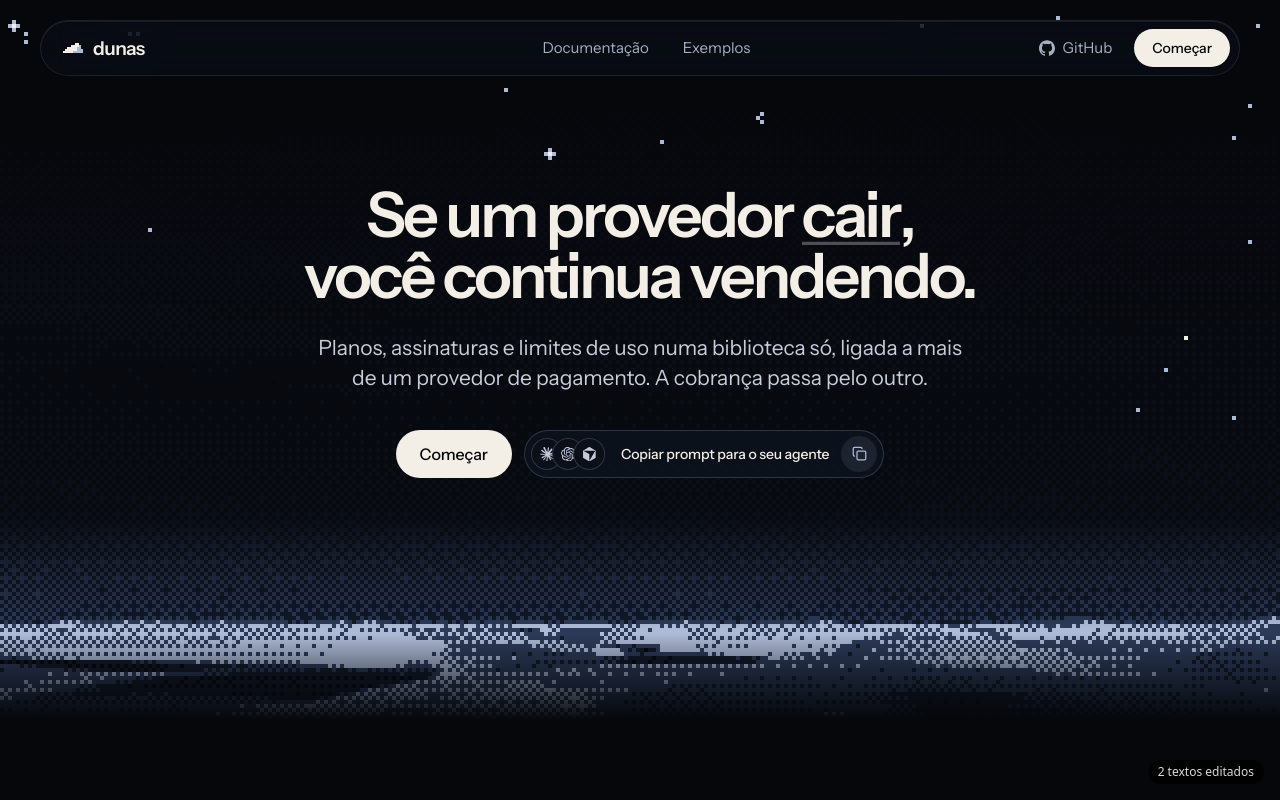
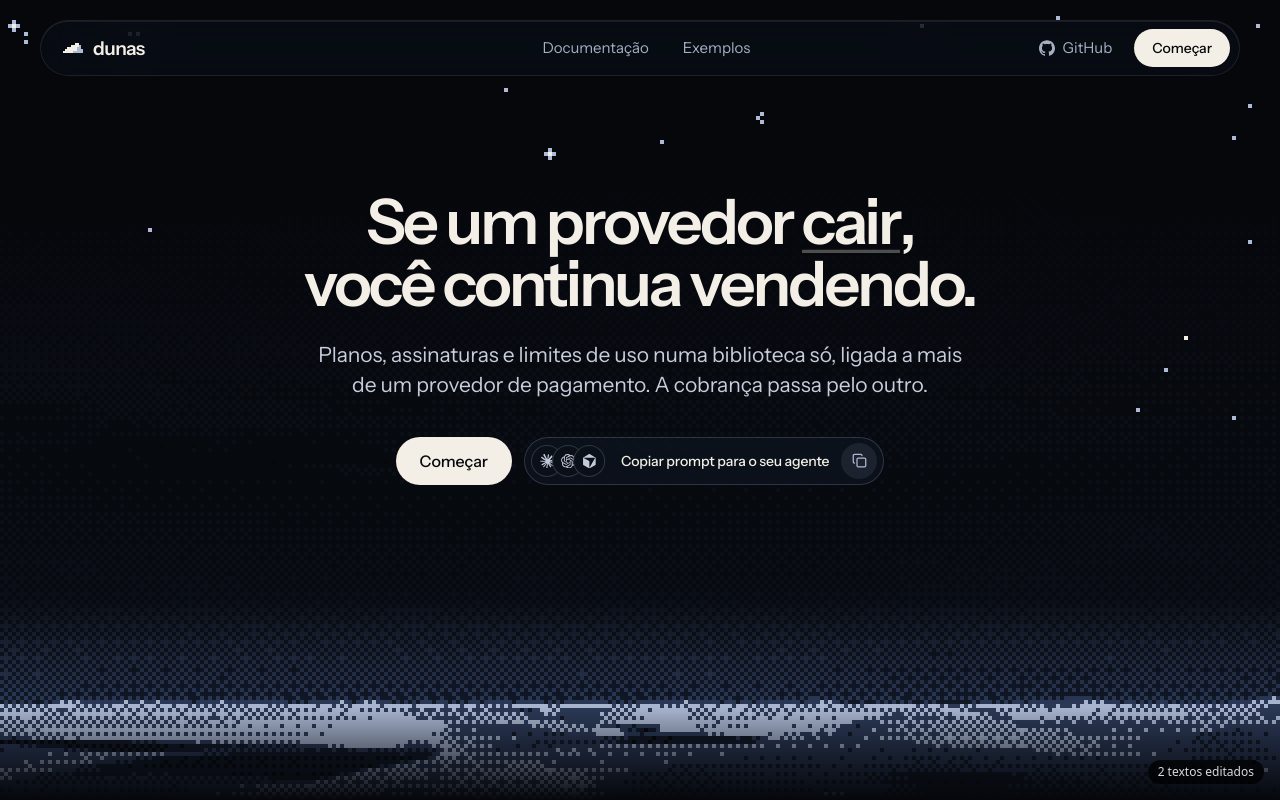
Before and after one commit to ThallesP/dunas, a Next.js app in the folder website/: page / in a window 1280 px wide. Shown: the top 800 px of the page. Built offline with nearby package versions, Linux system fonts and the light colour scheme.

Commit message:
Center the hero copy in the viewport and keep the dunes at the bottom
Co-Authored-By: Claude Opus 5.5 <noreply@anthropic.com>

```diff
--- a/website/app/(home)/hero/hero.module.css
+++ b/website/app/(home)/hero/hero.module.css
@@ -1,8 +1,5 @@
-/* Short desktop windows and 16:9 link-preview crops lift the dunes into the fold. */
 .hero {
-  --lift: clamp(0px, 740px - min(100svh, 56.25vw), 140px);
   position: relative;
-  min-height: calc(740px - var(--lift));
   overflow: hidden;
 }
 
@@ -19,19 +16,14 @@
   inset: 0;
   z-index: 1;
   background:
-    linear-gradient(
-      to bottom,
-      rgba(5, 7, 11, 0.86) 0,
-      rgba(5, 7, 11, 0.86) calc(540px - var(--lift)),
-      rgba(5, 7, 11, 0) calc(648px - var(--lift))
-    ),
+    linear-gradient(to top, rgba(5, 7, 11, 0) 92px, rgba(5, 7, 11, 0.86) 200px),
     linear-gradient(to bottom, rgba(5, 7, 11, 0) 88%, var(--ground) 100%);
 }
 
 .dunes {
   position: absolute;
   left: 50%;
-  top: calc(100px - var(--lift));
+  bottom: -440px;
   width: 1920px;
   height: 1080px;
   max-width: none;
@@ -55,7 +47,10 @@
   display: flex;
   flex-direction: column;
   align-items: center;
-  padding-top: 184px;
+  justify-content: center;
+  min-height: clamp(680px, 100svh, 1000px);
+  padding-top: 76px;
+  padding-bottom: 200px;
   text-align: center;
 }
 
@@ -190,25 +185,20 @@
 
 @media (min-width: 1921px) {
   .dunes {
-    top: calc(-35px - var(--lift));
+    bottom: -575px;
     width: 2400px;
     height: 1350px;
   }
 }
 
 @media (max-width: 1100px) {
-  .hero {
-    --lift: 0px;
+  .content {
     min-height: 0;
-  }
-
-  .content {
     padding-top: 160px;
     padding-bottom: 360px;
   }
 
   .dunes {
-    top: auto;
     bottom: 0;
     width: 1440px;
     height: 810px;
```
